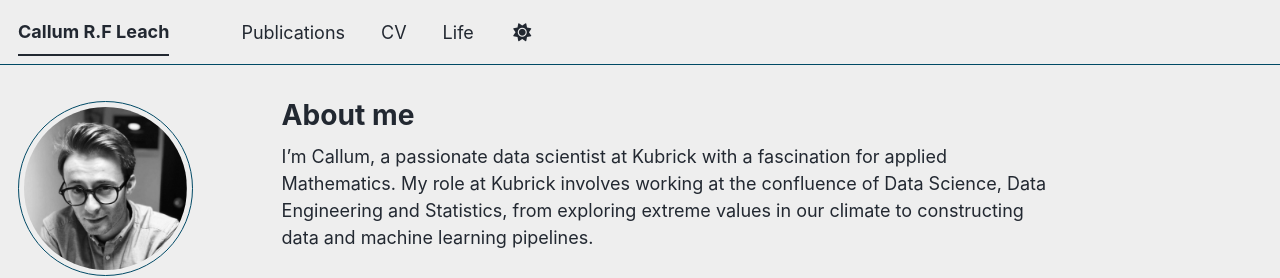
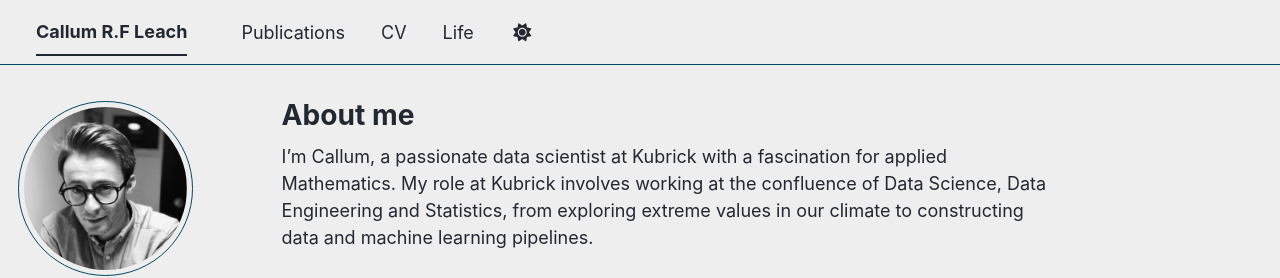
Before and after one commit to Callum-Leach/Callum-Leach.github.io, a Jekyll site: the page built from _pages/about.md, in a window 1280 px wide. Shown: the top 278 px of the page. Built offline with Jekyll 4.4.1, drawn with Linux system fonts in a browser that asks for light colours; some web fonts are replaced; a script bundle is joined from its source files by our own code; library files that are not in the unit come from our copies.

Commit message:
update footer and navigation bar location

```diff
--- a/_sass/layout/_footer.scss
+++ b/_sass/layout/_footer.scss
@@ -18,7 +18,7 @@
   height: auto;
 
   /* keep the footer on the bottom of the page */
-  position: fixed;
+  position: absolute;
   bottom: 0;
 
   -webkit-animation: intro 0.3s both;
--- a/_sass/layout/_navigation.scss
+++ b/_sass/layout/_navigation.scss
@@ -214,7 +214,7 @@
         text-wrap: wrap;
 
         a {
-          margin-left: 0;
+          margin-right: auto;
         }
       }
 
```
Also changed, not shown: 1 other file.
